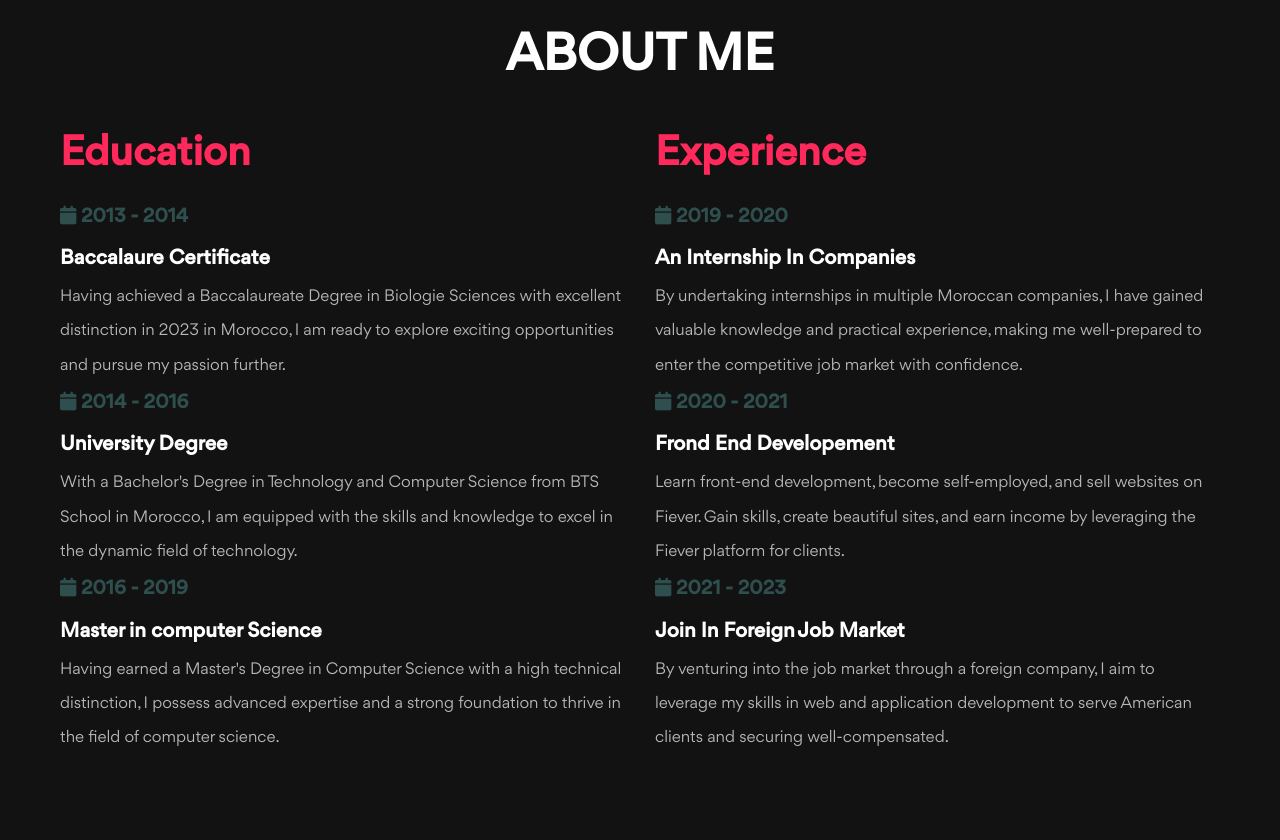
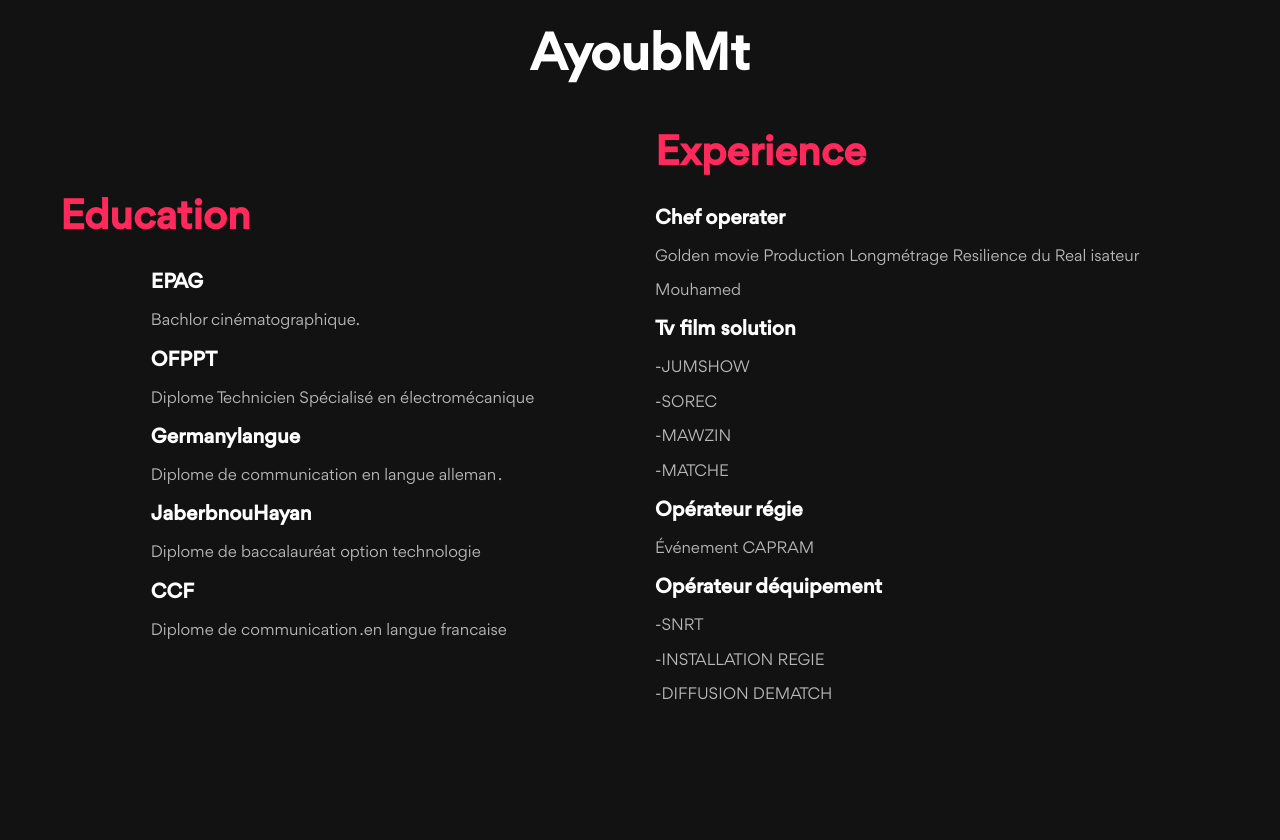
Before and after one commit to KHALODNOS/photo, a plain HTML site: page index.html in a window 1280 px wide. Shown: the part 744-1584 px from the top of the page. Drawn offline with Linux system fonts and the light colour scheme; files whose address does not match are found by name.

Commit message:
Update index.html

```diff
--- a/index.html
+++ b/index.html
@@ -5,7 +5,7 @@
     <meta name="viewport" content="width=device-width, initial-scale=1.0">
 
 
-    <title>ERAACHDIA PHOTOGRAHIE</title>
+    <title>Dir ayoubMt</title>
 
     <meta name="title" content="Khalid Manzar">
     <meta name="descreption" content="this a photographer html website, made by khalid moumine">
@@ -115,7 +115,7 @@
             <section class="section hero" id="home" aria-label="home">
 
                 <div class="container">
-                    <img src="images/hero-banner.png" height="322" class="hero-banner" width="322" alt="">
+                    <img src="image/event.JPG" height="322" class="hero-banner hero-image" width="322" alt="">
 
                 <div class="hero-content">
                     <h1 class="h1 hero-title">AYOUB MAATAOUI</h1>
@@ -123,8 +123,6 @@
                     <div class="wrapper h2">
                         <strong class="strong" data-letter-effect>photographer</strong>
                         <strong class="strong" data-letter-effect>chef operateur</strong>
-                        <strong class="strong" data-letter-effect>operateur</strong>
-                        <strong class="strong" data-letter-effect>photoshop</strong>
                     </div>
 
                     <p class="hero-text">+4 Years of experience</p>
@@ -139,7 +137,7 @@
             </section>
 
             <section class="abouts section" id="about">
-                <h1>ABOUT ME</h1>
+                <h1>AyoubMt</h1>
                         <div class="row">
                             <div class="education padd-15">
                                 <h3 class="title">Education</h3>
@@ -147,41 +145,44 @@
                                     <div class="timeline-box padd-15">
                                         <div class="timeline shadow-dark">
 
-                                            <div class="timeline-item">
+                                            <div class="space timeline-item">
                                                 <div class="circle-dot"></div>
-                                                    <h3 class="timeline-date">
-                                                        <i class="fas fa-calendar fa"></i>
-                                                        2013 - 2014
-                                                    </h3>
-                                                    <h4 class="timeline-title">Baccalaure Certificate</h4>
-                                                    <p class="timeline-text">Having achieved a Baccalaureate Degree in Biologie
-                                                        Sciences with excellent distinction in 2023 in Morocco,
-                                                        I am ready to explore exciting opportunities and
-                                                        pursue my passion further.</p>
+                                                    <h4 class="timeline-title">EPAG</h4>
+                                                    <p class="timeline-text">Bachlor cinématographique.</p>
                                             </div>
 
-                                            <div class="timeline-item">
+                                            <div class="space timeline-item">
                                                 <div class="circle-dot"></div>
-                                                    <h3 class="timeline-date">
-                                                        <i class="fas fa-calendar fa"></i>
-                                                        2014 - 2016
-                                                    </h3>
-                                                    <h4 class="timeline-title">University Degree</h4>
-                                                    <p class="timeline-text">With a Bachelor's Degree in Technology and Computer
-                                                        Science from BTS School in Morocco, I am equipped with the skills
-                                                        and knowledge to excel in the dynamic field of technology.</p>
+                                                    <h4 class="timeline-title">OFPPT</h4>
+                                                    <p class="timeline-text">Diplome Technicien Spécialisé en
+                                                        électromécanique</p>
                                             </div>
 
-                                            <div class="timeline-item">
+                                            <div class=" space timeline-item">
                                                 <div class="circle-dot"></div>
-                                                    <h3 class="timeline-date">
-                                                        <i class="fas fa-calendar fa"></i>
-                                                        2016 - 2019 </h3>
-                                                    <h4 class="timeline-title">Master in computer Science</h4>
-                                                    <p class="timeline-text">Having earned a Master's Degree in Computer Science
-                                                        with a high technical distinction, I possess advanced expertise and a
-                                                        strong foundation to thrive in the field of computer science.</p>
+                                                    <h4 class="timeline-title">Germanylangue</h4>
+                                                    <p class="timeline-text">Diplome de communication
+                                                        en langue alleman
+                                                        .</p>
                                             </div>
+
+
+
+                                            <div class="space timeline-item">
+                                                <div class="circle-dot"></div>
+                                                    <h4 class="timeline-title">JaberbnouHayan</h4>
+                                                    <p class="timeline-text">Diplome de baccalauréat option
+                                                        technologie</p>
+                                            </div>
+
+                                            <div class="space timeline-item">
+                                                <div class="circle-dot"></div>
+                                                    <h4 class="timeline-title">CCF</h4>
+                                                    <p class="timeline-text">Diplome de communication
+                                                    .en langue francaise
+                                                    </p>
+                                            </div>
+
                                         </div>
                                     </div>
                                 </div>
@@ -195,42 +196,32 @@
 
                                             <div class="timeline-item">
                                                 <div class="circle-dot"></div>
-                                                    <h3 class="timeline-date">
-                                                        <i class="fas fa-calendar fa"></i>
-                                                        2019 - 2020
-                                                    </h3>
-                                                    <h4 class="timeline-title">An Internship In Companies</h4>
-                                                    <p class="timeline-text">By undertaking internships in multiple Moroccan companies,
-                                                        I have gained valuable knowledge and practical experience, making me
-                                                        well-prepared to enter the competitive job market with confidence.</p>
+                                                    <h4 class="timeline-title">Chef operater</h4>
+                                                    <p class="timeline-text">Golden movie Production Longmétrage Resilience du Real
+                                                        isateur Mouhamed</p>
+                                            </div>
+
+                                            <div class="timeline-item">
+                                                <div class="circle-dot"></div>
+
+                                                    <h4 class="timeline-title">Tv film solution</h4>
+                                                    <p class="timeline-text">-JUMSHOW <br> -SOREC <br>-MAWZIN <br>-MATCHE</p>
                                             </div>
 
 
                                             <div class="timeline-item">
                                                 <div class="circle-dot"></div>
-                                                    <h3 class="timeline-date">
-                                                        <i class="fas fa-calendar fa"></i>
-                                                        2020 - 2021
-                                                    </h3>
-                                                    <h4 class="timeline-title">Frond End Developement</h4>
-                                                    <p class="timeline-text">Learn front-end development, become self-employed, and sell
-                                                        websites on Fiever. Gain skills, create beautiful sites, and earn income by
-                                                        leveraging the Fiever platform for clients.</p>
+
+                                                    <h4 class="timeline-title">Opérateur régie</h4>
+                                                    <p class="timeline-text">Événement CAPRAM</p>
                                             </div>
 
 
                                             <div class="timeline-item">
                                                 <div class="circle-dot"></div>
-                                                    <h3 class="timeline-date">
-                                                        <i class="fas fa-calendar fa"></i>
-                                                        2021 - 2023
-                                                    </h3>
-                                                    <h4 class="timeline-title">Join In Foreign Job Market</h4>
-                                                    <p class="timeline-text">By venturing into the job market through a foreign company,
-                                                        I aim to leverage my skills in web and application development to serve American
-                                                        clients and securing well-compensated.  </p>
+                                                    <h4 class="timeline-title">Opérateur déquipement</h4>
+                                                    <p class="timeline-text">-SNRT <br>-INSTALLATION REGIE <br>-DIFFUSION DEMATCH</p>
                                             </div>
-
                                         </div>
                                     </div>
                                 </div>
```
